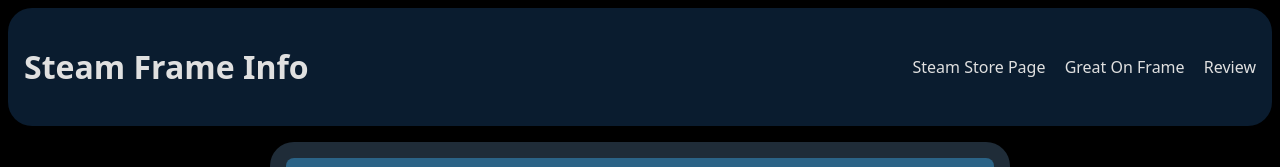
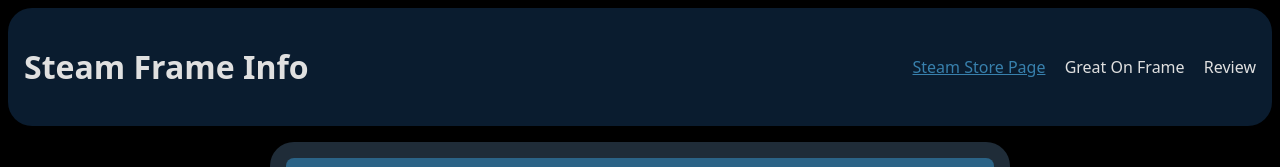
Before and after one commit to dennisdzhidzhora22/CSC436-Project-1, a plain HTML site: page index.html in a window 1280 px wide. In both pictures the pointer is over the link "Steam Store Page". Shown: the top 167 px of the page. Drawn offline with Linux system fonts and the light colour scheme.

Commit message:
add hover styling to navbar links

```diff
--- a/styles.css
+++ b/styles.css
@@ -25,6 +25,7 @@
 }
 .site-header ul { display: flex; list-style: none; gap: 1.2rem; }
 .site-header a { text-decoration: none; color: #e0e0e0; }
+.site-header a:hover { text-decoration: underline; color: #3880ad; }
 .site-main { grid-area: main; padding: 1rem; background: #1f2c38; border-radius: 1.5rem;
     display: grid; gap: 1rem; min-width: 0;
 }
```
